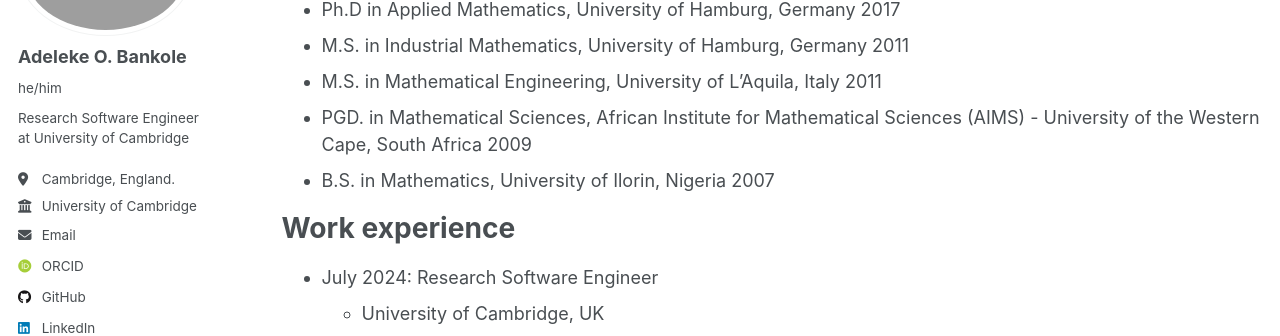
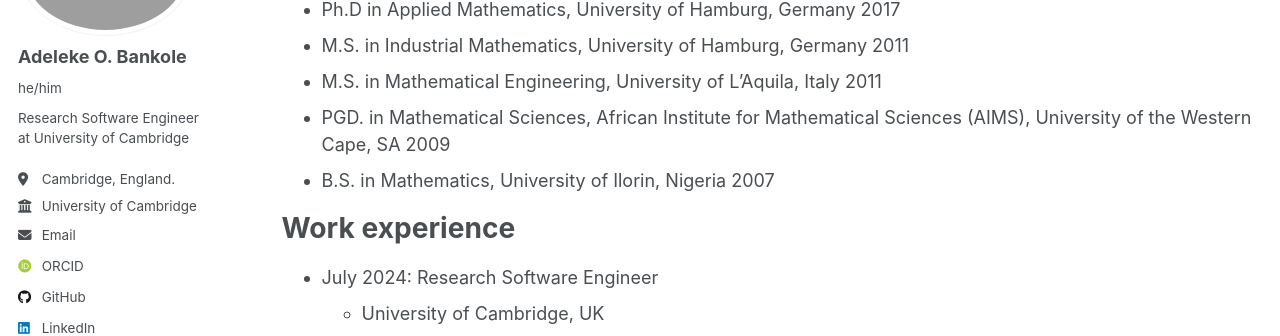
Before and after one commit to AdelekeBankole/adelekebankole.github.io, a Jekyll site: the page built from _pages/cv.md, in a window 1280 px wide and 1154 px high. Shown: the part 204-540 px from the top of the window. Built offline with Jekyll 4.4.1, drawn with Linux system fonts in a browser that asks for light colours; some web fonts are replaced.

Commit message:
shorten location

```diff
--- a/_pages/cv.md
+++ b/_pages/cv.md
@@ -14,7 +14,7 @@ Education
 * Ph.D in Applied Mathematics, University of Hamburg, Germany 2017
 * M.S. in Industrial Mathematics, University of Hamburg, Germany 2011
 * M.S. in Mathematical Engineering, University of L'Aquila, Italy 2011
-* PGD. in Mathematical Sciences, African Institute for Mathematical Sciences (AIMS) - University of the Western Cape, South Africa 2009
+* PGD. in Mathematical Sciences, African Institute for Mathematical Sciences (AIMS), University of the Western Cape, SA 2009
 * B.S. in Mathematics, University of Ilorin, Nigeria 2007
 
 Work experience
```
